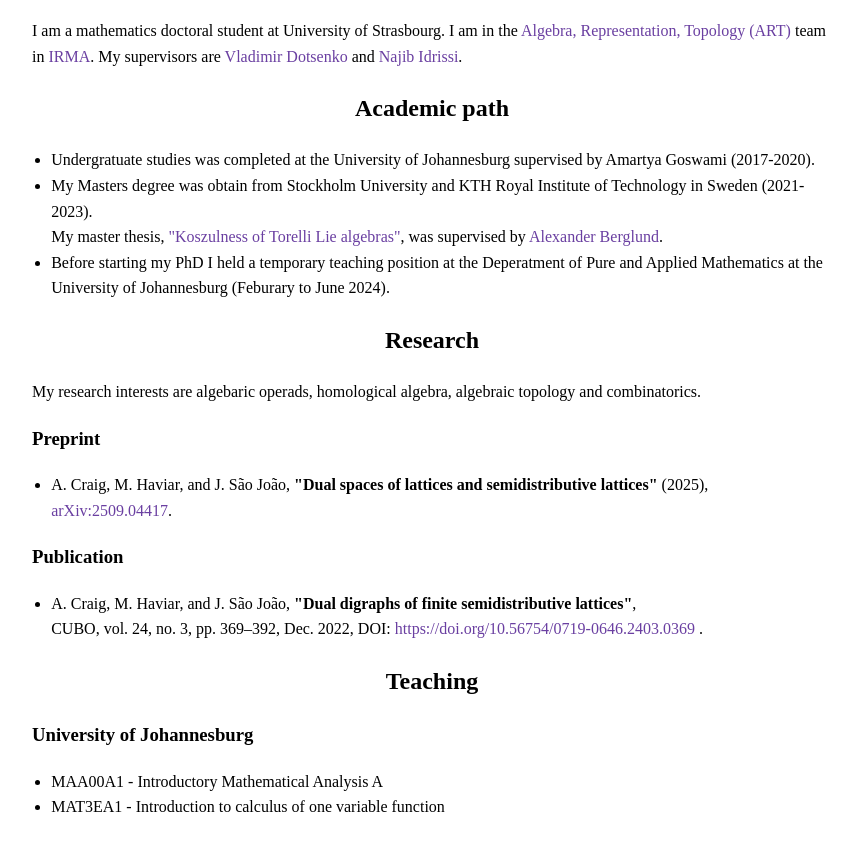
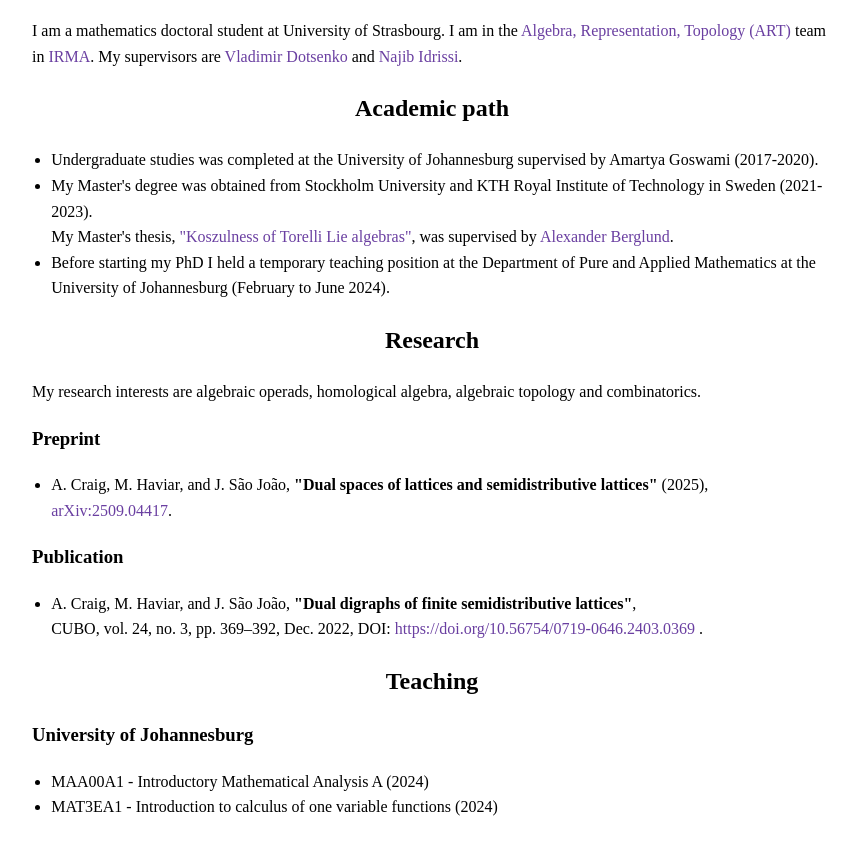
Before and after one commit to jsaojoao/jsaojoao.github.io, a plain HTML site: page index.html in a window 1280 px wide. Shown: the part 124-978 px from the top of the page, without its empty margins (208-1065 px from the left). Drawn offline with Linux system fonts and the light colour scheme.

Commit message:
grammar correction

```diff
--- a/index.html
+++ b/index.html
@@ -60,16 +60,16 @@
   <h2>Academic path</h2>
 
    <ul>
-    <li>Undergratuate studies was completed at the University of Johannesburg supervised by Amartya Goswami (2017-2020).</li>
+    <li>Undergraduate studies was completed at the University of Johannesburg supervised by Amartya Goswami (2017-2020).</li>
 
-    <li>My Masters degree was obtain from Stockholm University and KTH Royal Institute of Technology in Sweden (2021-2023).</li>
-    My master thesis,
+    <li>My Master's degree was obtained from Stockholm University and KTH Royal Institute of Technology in Sweden (2021-2023).</li>
+    My Master's thesis,
     <a href="https://su.diva-portal.org/smash/record.jsf?dswid=-9329&pid=diva2%3A1850408&c=1&searchType=SIMPLE&language=en&query=Koszulness+of+torelli&af=%5B%5D&aq=%5B%5B%5D%5D&aq2=%5B%5B%5D%5D&aqe=%5B%5D&noOfRows=50&sortOrder=author_sort_asc&sortOrder2=title_sort_asc&onlyFullText=false&sf=undergraduate"
       target="_blank" rel="noopener noreferrer">"Koszulness of Torelli Lie algebras"</a>, was supervised by
     <a href="https://staff.math.su.se/alexb/" target="_blank" rel="noopener noreferrer">Alexander Berglund</a>.</li>
 
 
-    <li>Before starting my PhD I held a temporary teaching position at the Deperatment of Pure and Applied Mathematics at the University of Johannesburg (Feburary to June 2024).</li>
+    <li>Before starting my PhD I held a temporary teaching position at the Department of Pure and Applied Mathematics at the University of Johannesburg (February to June 2024).</li>
 
   </ul>
 
@@ -89,7 +89,7 @@
   <h2>Research</h2>
 
   <p>
-    My research interests are algebaric operads, homological algebra, algebraic topology and combinatorics.
+    My research interests are algebraic operads, homological algebra, algebraic topology and combinatorics.
   </p>
 
   <h3>Preprint</h3>
@@ -116,9 +116,9 @@
   <h3>University of Johannesburg</h3>
 
   <ul>
-    <li>MAA00A1 - Introductory Mathematical Analysis A</li>
+    <li>MAA00A1 - Introductory Mathematical Analysis A (2024)</li>
 
-    <li>MAT3EA1 - Introduction to calculus of one variable function</li>
+    <li>MAT3EA1 - Introduction to calculus of one variable functions (2024)</li>
     <!--<li><strong>Title of Paper 2</strong>, Authors, Journal, Year.</li>-->
   </ul>
 
```
